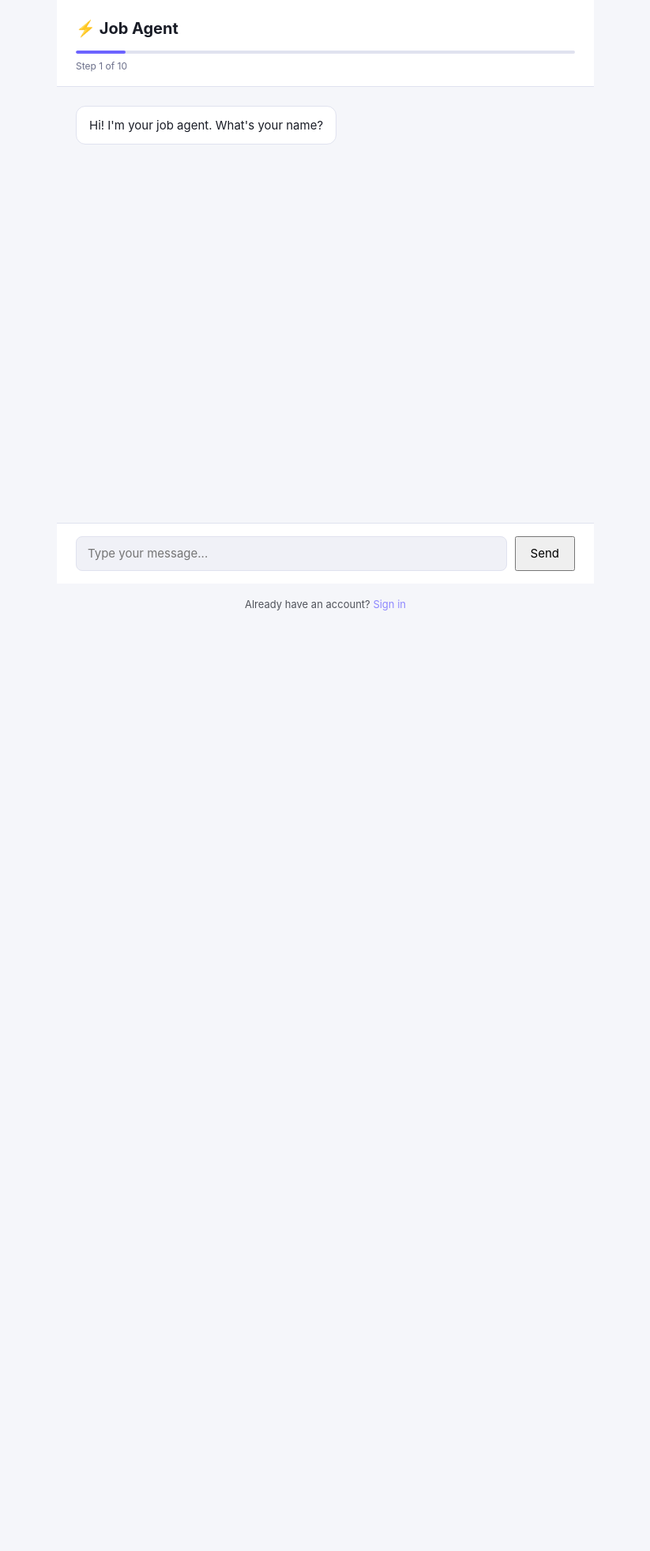
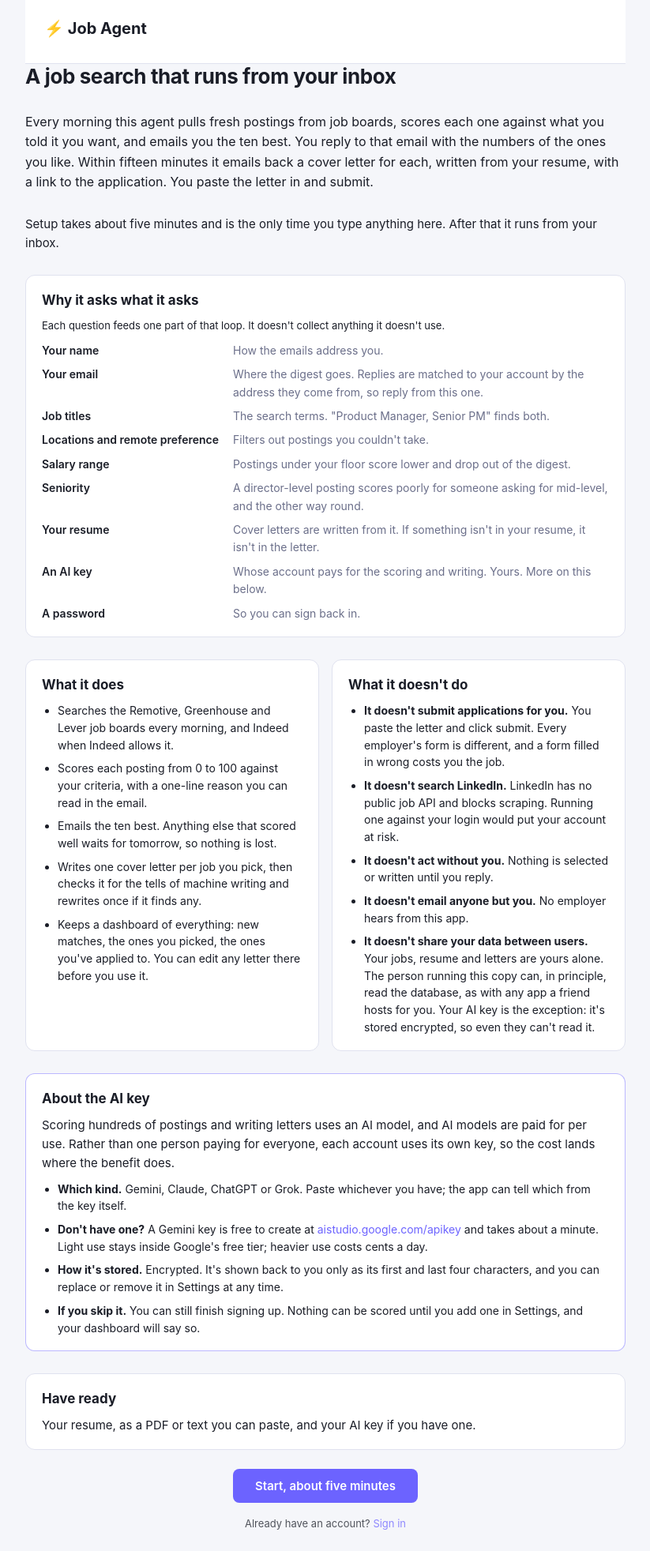
Before and after one commit to awp5294/job-agent, a FastAPI app: page /onboard in a window 1280 px wide. Shown: the whole page at 79% size, without its empty margins (228-1051 px from the left). Before the commit the page ends 773 px from the top, so only its background shows below. Run offline with FastAPI, Linux system fonts and the light colour scheme; data comes from the database, SQL or seed files in the repository; some libraries are stand-ins or nearby versions.

Commit message:
Explain the app before the first question
A friend who clicks an invite link used to land straight in a chat that
asked for their name. Now the link opens on a page that says what the app
does, why each question is asked, what it will not do, and why it wants
their own AI key. They click Start when they are ready. Once the first
question is answered the explainer steps aside, so a refresh mid-chat
lands back in the chat.

The same content is at /about, linked from the dashboard and Settings,
for anyone who wants to re-read it after signing up.

The "doesn't" list is the point of the page. It says plainly that the app
never submits a form, never touches LinkedIn, never emails anyone but the
user, and that the person hosting it can read the database but not the
encrypted AI key. Better read now than discovered later.

Verified: 312 tests, a Chromium walk from invite link through Start to a
finished account (plus a second person in a fresh browser context, and a
reload mid-chat), and screenshots at 1280px dark and 390px light.

Co-Authored-By: Claude Fable 5.1 <noreply@anthropic.com>
Claude-Session: https://claude.ai/code/session_01VF6QNcAzyuAorS81LBhgSU

```diff
--- a/server.py
+++ b/server.py
@@ -338,7 +338,11 @@ async def onboard_page(request: Request, invite: Optional[str] = None):
             "total_steps": TOTAL_STEPS,
             "first_prompt": ONBOARD_STEPS[0]["prompt"],
             "mail_ready": mailbox_configured(),
+            "mailbox_address": mailbox_address(),
             "signup_blocked": None if allowed else reason,
+            # The explainer shows until the first answer; after that a refresh
+            # drops them straight back into the chat where they left off.
+            "show_intro": state.get("step_num", 0) == 0,
         },
     )
     # Set the cookie on the template response directly. Copying headers across
@@ -346,6 +350,20 @@ async def onboard_page(request: Request, invite: Optional[str] = None):
     # truncates the page to nothing.
     set_session_cookie(response, sid)
     return response
+
+
+@app.get("/about", response_class=HTMLResponse)
+async def about_page(request: Request):
+    """What the app does and doesn't do. Readable signed in or out."""
+    return templates.TemplateResponse(
+        request,
+        "about.html",
+        {
+            "user": get_current_user(request),
+            "mail_ready": mailbox_configured(),
+            "mailbox_address": mailbox_address(),
+        },
+    )
 
 
 @app.get("/signin", response_class=HTMLResponse)
--- a/static/style.css
+++ b/static/style.css
@@ -369,3 +369,36 @@ input:focus, select:focus { outline: none; border-color: var(--accent); }
   .dashboard-header { flex-direction: column; align-items: flex-start; gap: 12px; }
   .onboard-container { max-width: 100%; }
 }
+
+/* ── Intro / about ───────────────────────────────────────────────────────────── */
+.about-page { min-height: 100vh; }
+.about-container { max-width: 760px; margin: 0 auto; padding: 32px 24px 64px; }
+/* The onboarding column is sized for a chat; the intro wants reading width. */
+.onboard-container.onboard-wide { max-width: 760px; }
+
+.intro { display: flex; flex-direction: column; gap: 28px; }
+.intro h1 { font-size: 26px; line-height: 1.25; letter-spacing: -0.4px; }
+.intro h2 { font-size: 17px; margin-bottom: 8px; }
+.intro p { color: var(--text); }
+.intro-lead { font-size: 16px; }
+.intro ul { padding-left: 20px; display: flex; flex-direction: column; gap: 8px; }
+.intro li { font-size: 14px; line-height: 1.55; }
+.intro .section-note { margin-bottom: 10px; }
+
+.intro-section { background: var(--surface); border: 1px solid var(--border); border-radius: var(--radius); padding: 18px 20px; }
+.intro-columns { display: grid; grid-template-columns: 1fr 1fr; gap: 16px; }
+@media (max-width: 640px) { .intro-columns { grid-template-columns: 1fr; } }
+
+.intro-questions { display: grid; grid-template-columns: max-content 1fr; gap: 8px 18px; font-size: 14px; }
+.intro-questions dt { font-weight: 600; white-space: nowrap; }
+.intro-questions dd { color: var(--text-muted); }
+@media (max-width: 520px) {
+  .intro-questions { grid-template-columns: 1fr; gap: 2px; }
+  .intro-questions dd { margin-bottom: 8px; }
+}
+
+.intro-key { border-color: rgba(108,99,255,0.45); }
+
+.intro-cta { display: flex; flex-direction: column; align-items: center; gap: 10px; margin-top: 24px; }
+.intro-cta .btn-primary { padding: 12px 28px; font-size: 15px; display: inline-block; text-decoration: none; }
+.intro-section p + ul { margin-top: 10px; }
--- /dev/null
+++ b/templates/_about_content.html
@@ -0,0 +1,90 @@
+{# What the app is, for someone who just clicked a friend's link.
+   Included by onboard.html (before the chat) and about.html (any time later). #}
+<div class="intro">
+  <h1>A job search that runs from your inbox</h1>
+  <p class="intro-lead">
+    Every morning this agent pulls fresh postings from job boards, scores each
+    one against what you told it you want, and emails you the ten best. You
+    reply to that email with the numbers of the ones you like. Within fifteen
+    minutes it emails back a cover letter for each, written from your resume,
+    with a link to the application. You paste the letter in and submit.
+  </p>
+  <p>
+    Setup takes about five minutes and is the only time you type anything here.
+    After that it runs from your inbox.
+  </p>
+
+  <section class="intro-section">
+    <h2>Why it asks what it asks</h2>
+    <p class="section-note">Each question feeds one part of that loop. It doesn't collect anything it doesn't use.</p>
+    <dl class="intro-questions">
+      <dt>Your name</dt>
+      <dd>How the emails address you.</dd>
+      <dt>Your email</dt>
+      <dd>Where the digest goes. Replies are matched to your account by the address
+          they come from, so reply from this one.
+          {% if mail_ready %}The emails come from <strong>{{ mailbox_address }}</strong>;
+          add it to your contacts so the first one doesn't land in spam.{% endif %}</dd>
+      <dt>Job titles</dt>
+      <dd>The search terms. "Product Manager, Senior PM" finds both.</dd>
+      <dt>Locations and remote preference</dt>
+      <dd>Filters out postings you couldn't take.</dd>
+      <dt>Salary range</dt>
+      <dd>Postings under your floor score lower and drop out of the digest.</dd>
+      <dt>Seniority</dt>
+      <dd>A director-level posting scores poorly for someone asking for mid-level, and the other way round.</dd>
+      <dt>Your resume</dt>
+      <dd>Cover letters are written from it. If something isn't in your resume, it isn't in the letter.</dd>
+      <dt>An AI key</dt>
+      <dd>Whose account pays for the scoring and writing. Yours. More on this below.</dd>
+      <dt>A password</dt>
+      <dd>So you can sign back in.</dd>
+    </dl>
+  </section>
+
+  <div class="intro-columns">
+    <section class="intro-section">
+      <h2>What it does</h2>
+      <ul>
+        <li>Searches the Remotive, Greenhouse and Lever job boards every morning, and Indeed when Indeed allows it.</li>
+        <li>Scores each posting from 0 to 100 against your criteria, with a one-line reason you can read in the email.</li>
+        <li>Emails the ten best. Anything else that scored well waits for tomorrow, so nothing is lost.</li>
+        <li>Writes one cover letter per job you pick, then checks it for the tells of machine writing and rewrites once if it finds any.</li>
+        <li>Keeps a dashboard of everything: new matches, the ones you picked, the ones you've applied to. You can edit any letter there before you use it.</li>
+      </ul>
+    </section>
+
+    <section class="intro-section">
+      <h2>What it doesn't do</h2>
+      <ul>
+        <li><strong>It doesn't submit applications for you.</strong> You paste the letter and click submit. Every employer's form is different, and a form filled in wrong costs you the job.</li>
+        <li><strong>It doesn't search LinkedIn.</strong> LinkedIn has no public job API and blocks scraping. Running one against your login would put your account at risk.</li>
+        <li><strong>It doesn't act without you.</strong> Nothing is selected or written until you reply.</li>
+        <li><strong>It doesn't email anyone but you.</strong> No employer hears from this app.</li>
+        <li><strong>It doesn't share your data between users.</strong> Your jobs, resume and letters are yours alone. The person running this copy can, in principle, read the database, as with any app a friend hosts for you. Your AI key is the exception: it's stored encrypted, so even they can't read it.</li>
+      </ul>
+    </section>
+  </div>
+
+  <section class="intro-section intro-key">
+    <h2>About the AI key</h2>
+    <p>
+      Scoring hundreds of postings and writing letters uses an AI model, and AI
+      models are paid for per use. Rather than one person paying for everyone,
+      each account uses its own key, so the cost lands where the benefit does.
+    </p>
+    <ul>
+      <li><strong>Which kind.</strong> Gemini, Claude, ChatGPT or Grok. Paste whichever you have; the app can tell which from the key itself.</li>
+      <li><strong>Don't have one?</strong> A Gemini key is free to create at
+          <a href="https://aistudio.google.com/apikey" target="_blank" rel="noopener">aistudio.google.com/apikey</a>
+          and takes about a minute. Light use stays inside Google's free tier; heavier use costs cents a day.</li>
+      <li><strong>How it's stored.</strong> Encrypted. It's shown back to you only as its first and last four characters, and you can replace or remove it in Settings at any time.</li>
+      <li><strong>If you skip it.</strong> You can still finish signing up. Nothing can be scored until you add one in Settings, and your dashboard will say so.</li>
+    </ul>
+  </section>
+
+  <section class="intro-section">
+    <h2>Have ready</h2>
+    <p>Your resume, as a PDF or text you can paste, and your AI key if you have one.</p>
+  </section>
+</div>
--- a/templates/dashboard.html
+++ b/templates/dashboard.html
@@ -11,6 +11,7 @@
     <div class="nav-brand">⚡ Job Agent</div>
     <div class="nav-user">
       <span>{{ user.name }}</span>
+      <a href="/about" class="nav-link">How it works</a>
       <a href="/settings" class="nav-link">Settings</a>
       <a href="/logout" class="nav-link">Logout</a>
     </div>
--- a/templates/onboard.html
+++ b/templates/onboard.html
@@ -7,21 +7,42 @@
   <link rel="stylesheet" href="/static/style.css">
 </head>
 <body class="onboard-page">
-  <div class="onboard-container">
+  <div class="onboard-container{% if show_intro %} onboard-wide{% endif %}" id="onboard-container">
     <div class="onboard-header">
       <div class="logo">⚡ Job Agent</div>
+      <div id="progress" {% if show_intro %}hidden{% endif %}>
         <div class="progress-bar">
           <div class="progress-fill" id="progress-fill" style="width:0%"></div>
         </div>
         <div class="progress-label" id="progress-label">Step 1 of {{ total_steps }}</div>
       </div>
+    </div>
 
+    {% if show_intro %}
+    {# Shown until the first question is answered. Someone who refreshes
+       mid-chat lands straight back in the chat. #}
+    <div id="intro">
+      {% include "_about_content.html" %}
       {% if signup_blocked %}
       <div class="chat-window">
         <div class="bubble bubble-bot">{{ signup_blocked }}</div>
         <div class="bubble bubble-bot">Already have an account? <a href="/signin">Sign in</a>.</div>
       </div>
       {% else %}
+      <div class="intro-cta">
+        <button class="btn-primary" id="start-btn" onclick="startOnboarding()">Start, about five minutes</button>
+      </div>
+      {% endif %}
+    </div>
+    {% elif signup_blocked %}
+    <div class="chat-window">
+      <div class="bubble bubble-bot">{{ signup_blocked }}</div>
+      <div class="bubble bubble-bot">Already have an account? <a href="/signin">Sign in</a>.</div>
+    </div>
+    {% endif %}
+
+    {% if not signup_blocked %}
+    <div id="chat-area" {% if show_intro %}hidden{% endif %}>
       <div class="chat-window" id="chat-window">
         <!-- Messages injected by JS -->
       </div>
@@ -36,7 +57,7 @@
           <span class="upload-or">or paste below</span>
         </div>
 
-      <!-- Password entry (hidden until the last step) -->
+        <!-- Masked entry: the AI key, then the password -->
         <div id="password-area" style="display:none" class="upload-area">
           <input type="password" id="password-input" class="chat-textarea"
                  autocomplete="new-password" placeholder="Choose a password (8+ characters)">
@@ -48,9 +69,13 @@
           <button id="send-btn" class="send-btn" onclick="sendMessage()">Send</button>
         </div>
       </div>
+    </div>
     {% endif %}
 
-    <p class="onboard-footer">Already have an account? <a href="/signin">Sign in</a></p>
+    <p class="onboard-footer">
+      Already have an account? <a href="/signin">Sign in</a>
+      {% if not show_intro %} · <a href="/about">How this works</a>{% endif %}
+    </p>
   </div>
 
   {% if not signup_blocked %}
@@ -59,6 +84,13 @@
       totalSteps: {{ total_steps }},
       firstPrompt: {{ first_prompt | tojson }}
     };
+    function startOnboarding() {
+      document.getElementById('intro').hidden = true;
+      document.getElementById('progress').hidden = false;
+      document.getElementById('chat-area').hidden = false;
+      document.getElementById('onboard-container').classList.remove('onboard-wide');
+      document.getElementById('chat-input').focus();
+    }
   </script>
   <script src="/static/chat.js"></script>
   {% endif %}
--- a/templates/settings.html
+++ b/templates/settings.html
@@ -11,6 +11,7 @@
     <div class="nav-brand">⚡ Job Agent</div>
     <div class="nav-user">
       <a href="/dashboard" class="nav-link">← Dashboard</a>
+      <a href="/about" class="nav-link">How it works</a>
       <a href="/logout" class="nav-link">Logout</a>
     </div>
   </nav>
```
Also changed, not shown: templates/about.html (added, +33 -0 lines), tests/test_about_page.py (added, +79 -0 lines), README.md. Lines whose indentation alone changed are shown as unchanged.
